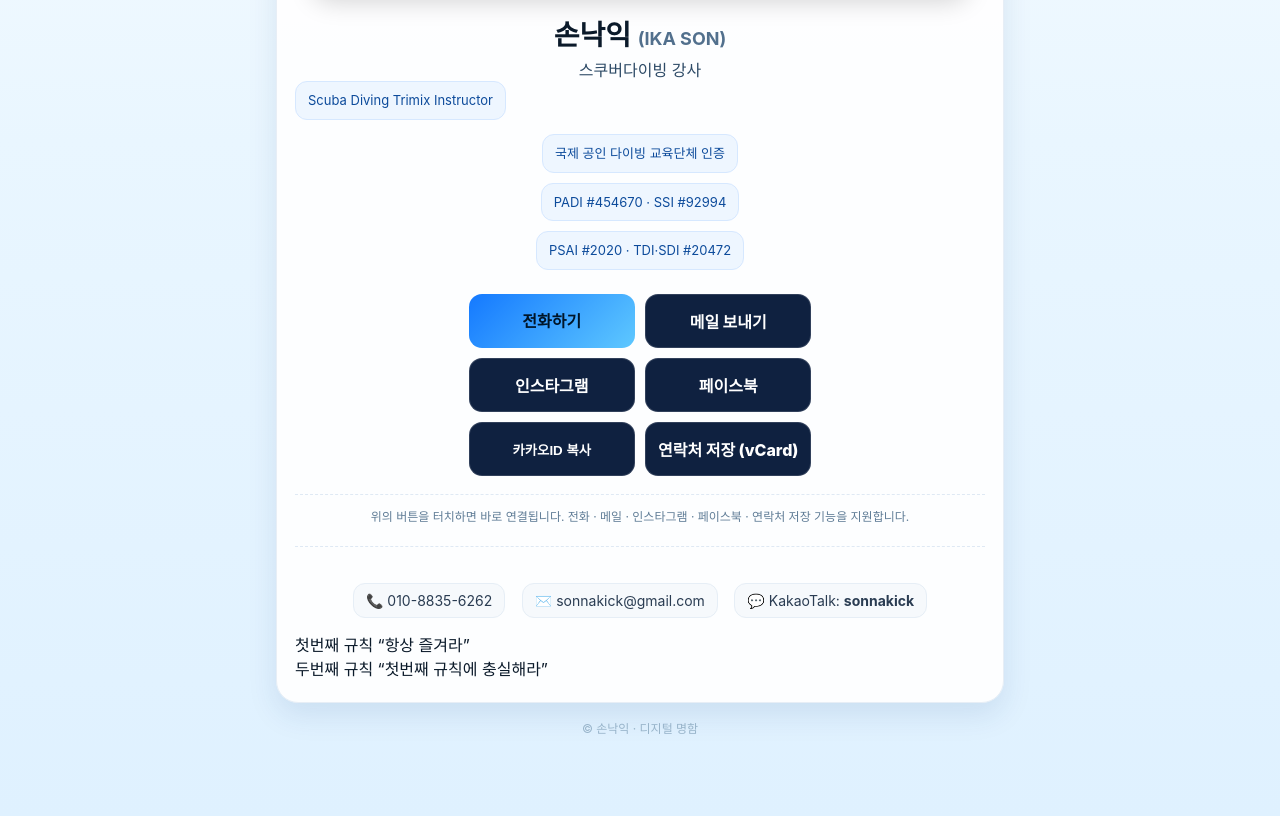
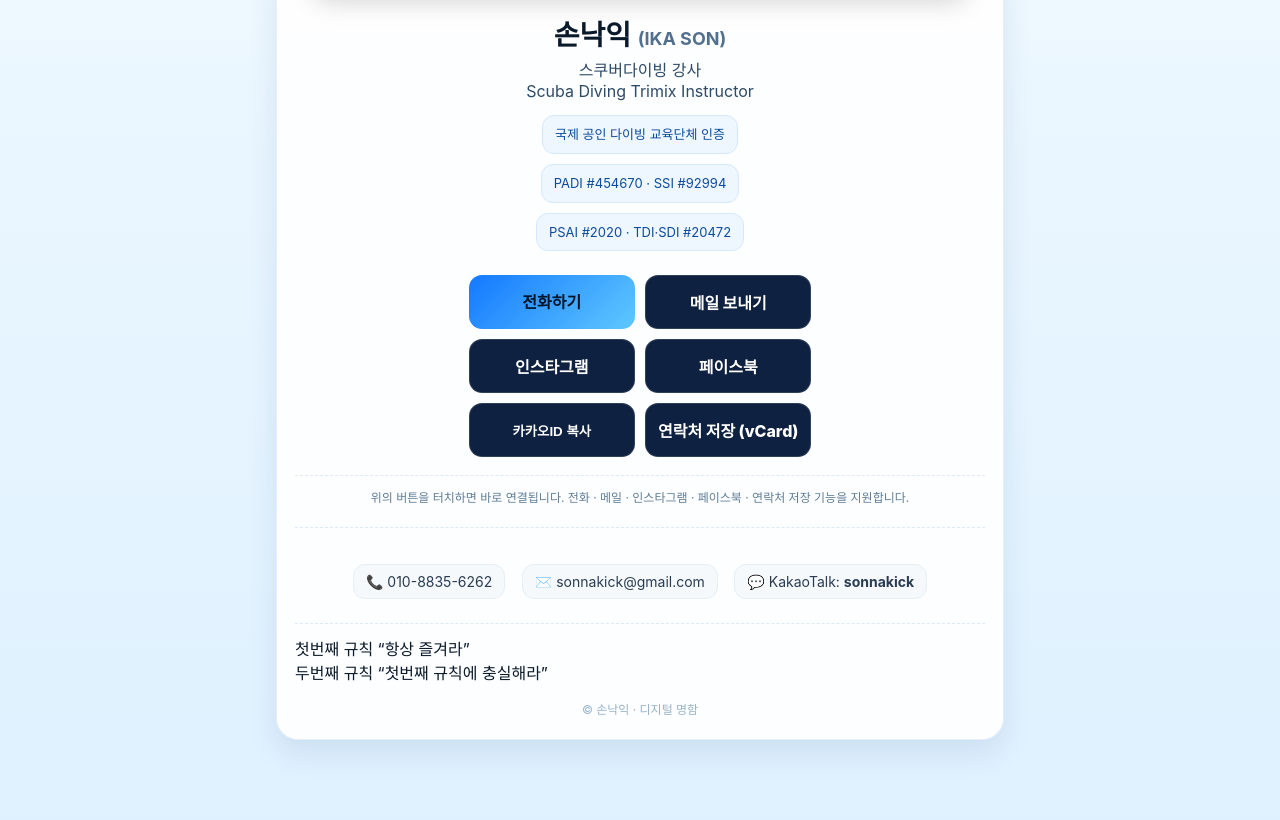
Before and after one commit to ikason/ikason.github.io, a plain HTML site: page index.html in a window 1280 px wide. Shown: the part 534-1354 px from the top of the page. Drawn offline with Linux system fonts and the light colour scheme.

Commit message:
Update index.html

```diff
--- a/index.html
+++ b/index.html
@@ -42,8 +42,8 @@
       </div>
       <h1>손낙익 <span style="font-size:18px;color:#52708d;">(IKA SON)</span></h1>
       <div class="subtitle">스쿠버다이빙 강사</div>
-       <span class="chip">Scuba Diving Trimix Instructor</span>
-      <div class="chips">
+      <div class="subtitle">Scuba Diving Trimix Instructor</div>
+        <div class="chips">
         <span class="chip">국제 공인 다이빙 교육단체 인증</span>
         <span class="chip">PADI #454670 · SSI #92994</span>
         <span class="chip">PSAI #2020 · TDI·SDI #20472</span>
@@ -66,8 +66,10 @@
           <div class="badge">✉️ sonnakick@gmail.com</div>
           <div class="badge">💬 KakaoTalk: <strong id="kakaoId">sonnakick</strong></div>
         </div>
+        <div class="section">
           <div>첫번째 규칙 “항상 즐겨라”</div>
           <div>두번째 규칙 “첫번째 규칙에 충실해라”</div>
+          <div class="rules">
         </div>
       </div>
     </div>
```
